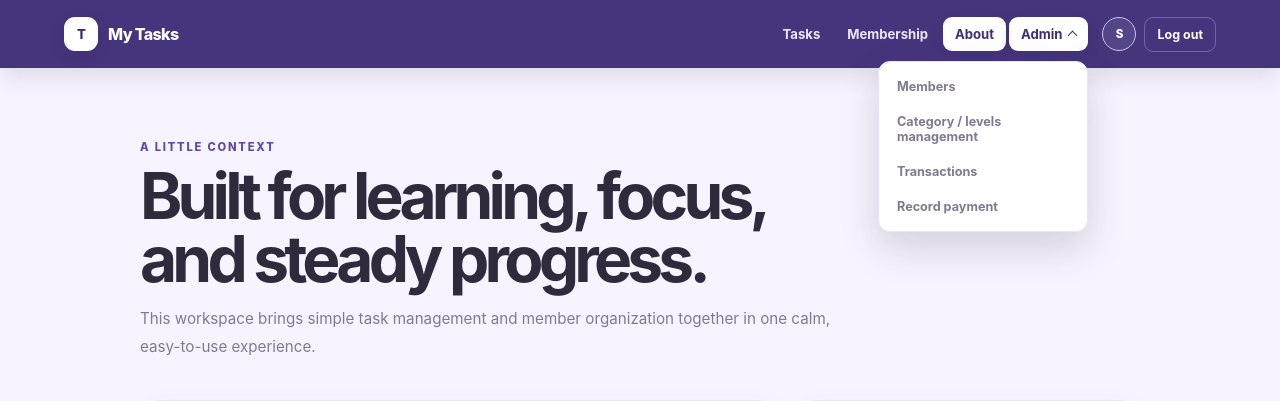
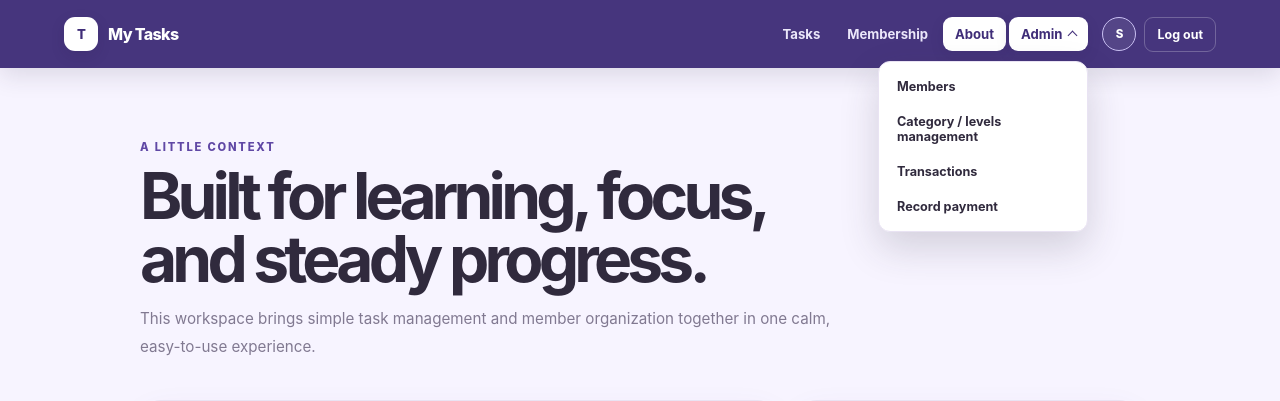
Before and after one commit to Code-EmP/tw33project, a Laravel app: page /about in a window 1280 px wide, after a click on "Admin". Shown: the top 401 px of the page. Run offline with Laravel 12, Linux system fonts and the light colour scheme; the visitor is signed in with stand-in values (Sample User, id 1).

Commit message:
Fix admin dropdown text contrast

```diff
--- a/resources/views/partials/navigation.blade.php
+++ b/resources/views/partials/navigation.blade.php
@@ -29,8 +29,8 @@
         from { opacity: 0; transform: translateX(5px); }
         to { opacity: 1; transform: translateX(0); }
     }
-    .admin-dropdown a { display: block; padding: 10px 11px; border-radius: 8px; color: var(--site-muted); font-size: .79rem; }
-    .admin-dropdown a:hover, .admin-dropdown a.active { color: var(--site-purple); background: var(--site-lavender); box-shadow: none; }
+    .site-nav .admin-dropdown a { display: block; padding: 10px 11px; border-radius: 8px; color: #302a3d; font-size: .79rem; font-weight: 650; }
+    .site-nav .admin-dropdown a:hover, .site-nav .admin-dropdown a.active { color: #6048a5; background: #f7f4ff; box-shadow: none; }
     .task-page .site-header { margin: -48px -20px 30px; }
     @media (max-width: 760px) { .site-header { min-height: 62px; overflow-x: visible; padding: 0 16px; }.site-brand span:last-child { display: none; }.site-nav { gap: 0; }.site-nav a, .admin-toggle { padding: 8px 7px; font-size: .72rem; }.site-profile, .site-logout { display: none; }.admin-dropdown { position: fixed; top: 58px; right: 12px; } }
     @media (prefers-reduced-motion: reduce) {
```
